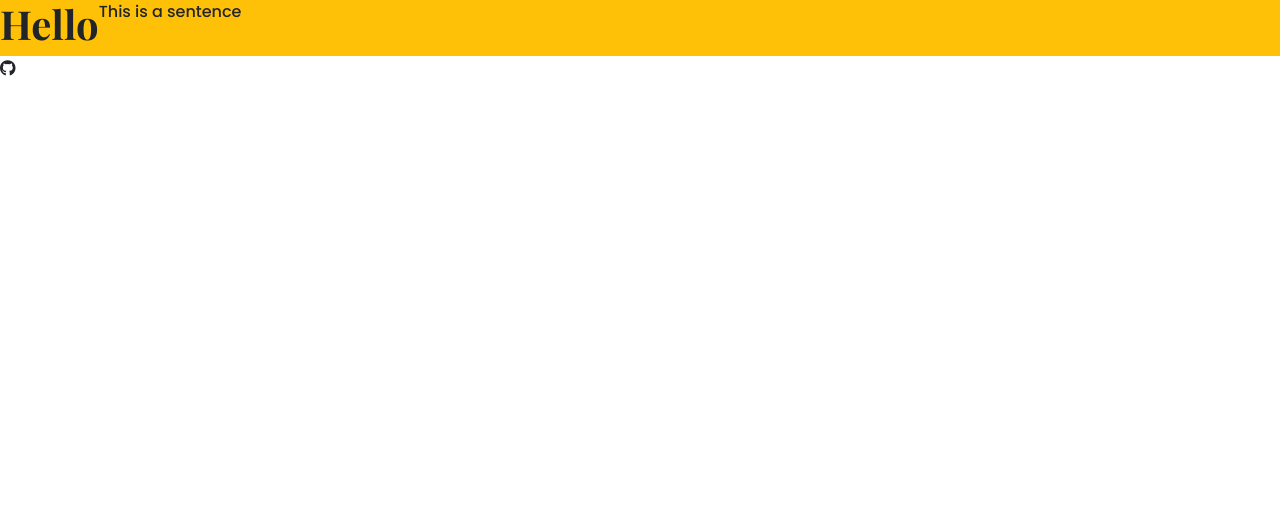
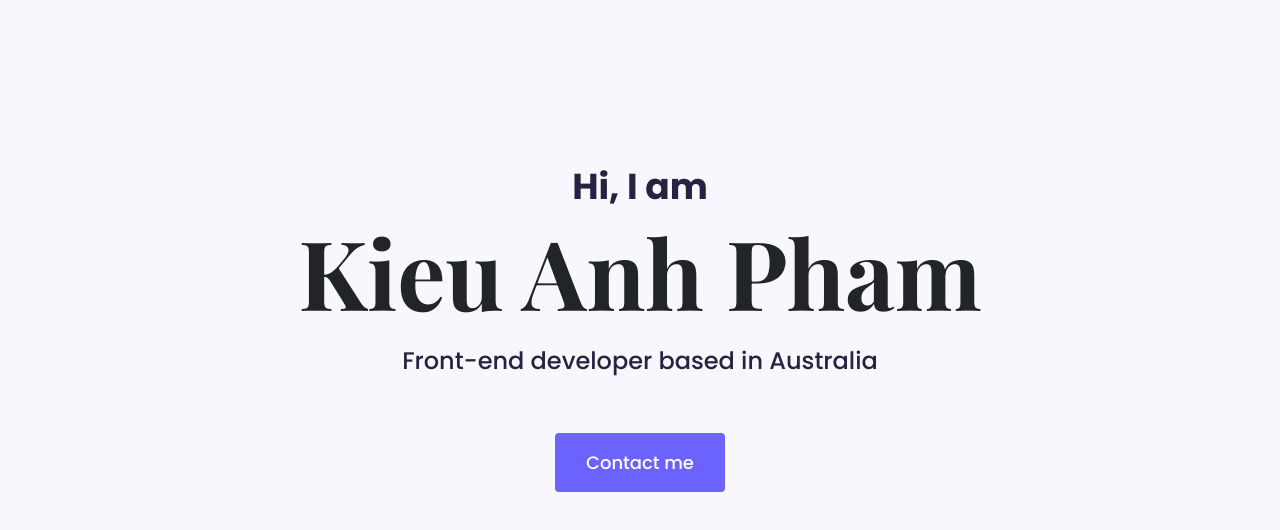
Before and after one commit to kieuanhphamm/portfolio-project, a plain HTML site: page index.html in a window 1280 px wide. Drawn offline with nearby package versions, Linux system fonts and the light colour scheme.

Commit message:
Add HTML and CSS to Homepage hero

```diff
--- a/index.html
+++ b/index.html
@@ -30,10 +30,11 @@
     ></script>
   </head>
   <body>
-    <div class="d-flex bg-warning">
-      <h1>Hello</h1>
-      <p>This is a sentence</p>
+    <div class="hero">
+      <p>Hi, I am</p>
+      <h1>Kieu Anh Pham</h1>
+      <h2 class="mb-5">Front-end developer based in Australia</h2>
+      <a href="#" class="btn btn-branding">Contact me</a>
     </div>
-    <i class="fa-brands fa-github"></i>
   </body>
 </html>
--- a/styles/portfolio.css
+++ b/styles/portfolio.css
@@ -1,12 +1,49 @@
-/* font-family: 'Playfair Display', serif;
-font-family: 'Poppins', sans-serif; */
+:root {
+  --branding-color: #6c63ff;
+  --primary-color: #272142;
+  --secondary-color: #f9f7fe;
+  --heading-font-family: "Playfair Display", serif;
+  --default-font-family: "Poppins", sans-serif;
+}
 
 h1 {
-  font-family: "Playfair Display", serif;
+  font-family: var(--heading-font-family);
   font-weight: bold;
+  font-size: 96px;
 }
 
 p {
-  font-family: "Poppins", sans-serif;
+  font-family: var(--default-font-family);
   font-weight: normal;
 }
+
+.hero {
+  background-color: var(--secondary-color);
+  text-align: center;
+  padding: 160px 20px;
+}
+
+.hero p {
+  font-size: 36px;
+  font-weight: bold;
+  margin: 0;
+  color: var(--primary-color);
+}
+
+.hero h2 {
+  font-family: var(--default-font-family);
+  font-weight: normal;
+  font-size: 24px;
+  line-height: 2;
+  color: #272142;
+}
+
+.btn-branding {
+  background-color: var(--branding-color);
+  border-radius: 4px;
+  color: #fff;
+  font-size: 18px;
+  line-height: 27px;
+  padding: 15px 30px;
+  font-family: var(--default-font-family);
+}
```
